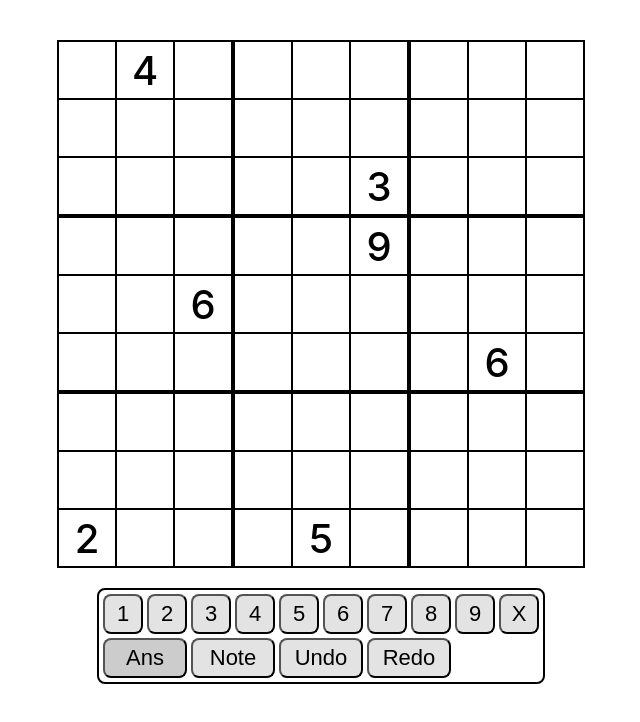
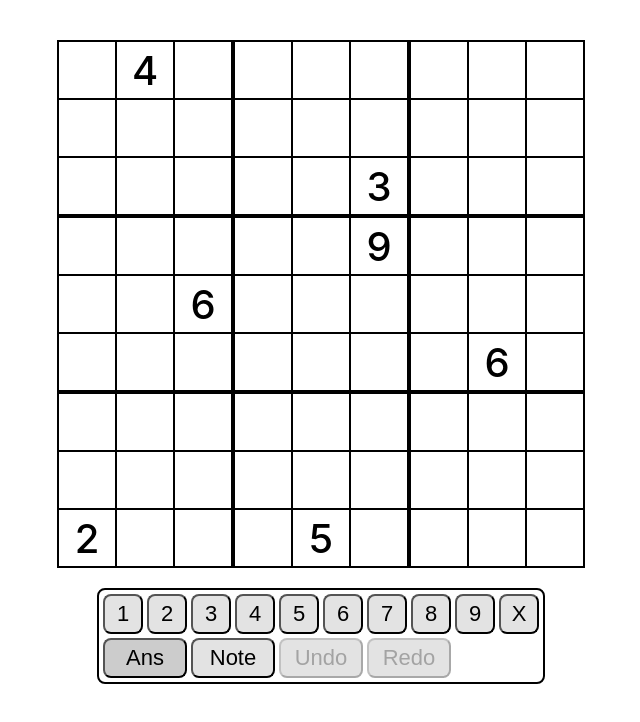
Before and after one commit to coostenbrug/react-sudoku, a React (Create React App) app: page / in a window 1280 px wide. Shown: the top 722 px of the page, without its empty margins (319-959 px from the left). Built offline with nearby package versions, Linux system fonts and the light colour scheme.

Commit message:
undo and redo buttons disabled when there is no memory in stack

```diff
--- a/src/components/sudoku/ControlPanel.js
+++ b/src/components/sudoku/ControlPanel.js
@@ -27,7 +27,7 @@ const ControlPanelWrapper = styled.div({
     }
 })
 
-const ControlPanel = ({functions, controlMode}) => {
+const ControlPanel = ({functions, stateProps}) => {
     const {
         modifyCellContents,
         clearCellContents,
@@ -35,6 +35,13 @@ const ControlPanel = ({functions, controlMode}) => {
         undo,
         redo
     } = functions
+
+    const {
+        controlMode,
+        undoDisabled,
+        redoDisabled
+    } = stateProps
+
     return(
         <ControlPanelWrapper>
             <ControlPanelRow>
@@ -52,8 +59,8 @@ const ControlPanel = ({functions, controlMode}) => {
             <ControlPanelRow>
                 <ControlButton pressed={controlMode === 0} width={84} onClick={function() {setControlMode(0)}}>Ans</ControlButton>
                 <ControlButton pressed={controlMode === 1} width={84} onClick={function() {setControlMode(1)}}>Note</ControlButton>
-                <ControlButton width={84} onClick={function() {undo()}}>Undo</ControlButton>
-                <ControlButton width={84} onClick={function() {redo()}}>Redo</ControlButton>
+                <ControlButton disabled={undoDisabled} width={84} onClick={function() {undo()}}>Undo</ControlButton>
+                <ControlButton disabled={redoDisabled} width={84} onClick={function() {redo()}}>Redo</ControlButton>
             </ControlPanelRow>
         </ControlPanelWrapper>
     )
--- a/src/components/sudoku/Sudoku.js
+++ b/src/components/sudoku/Sudoku.js
@@ -83,10 +83,16 @@ const Sudoku = ({data}) => {
         redo: function() {dispatchCellData({type: "MEM_REDO"})}
     }
 
+    const controlPanelState = {
+        controlMode,
+        undoDisabled: !cellData.memory.undo.peek(),
+        redoDisabled: !cellData.memory.redo.peek()
+    }
+
     return(
     <div style={{display: "flex", flexDirection: "column", justifyContent: "space-between"}}>
         <SudokuBoard boardData={data.boardData} cellData={cellData.data} cellFunctions={cellFunctions}/>
-        <ControlPanel controlMode={controlMode} functions={controlPanelFunctions}/>
+        <ControlPanel stateProps={controlPanelState} functions={controlPanelFunctions}/>
     </div>
 )}
 
--- a/src/utils/Stack.js
+++ b/src/utils/Stack.js
@@ -28,7 +28,7 @@ Stack.prototype.peek = function() {
         return undefined;
     }
 
-    return this.storage[this.count];
+    return this.storage[this.count-1];
 }
 
 Stack.prototype.clear = function() {
```
